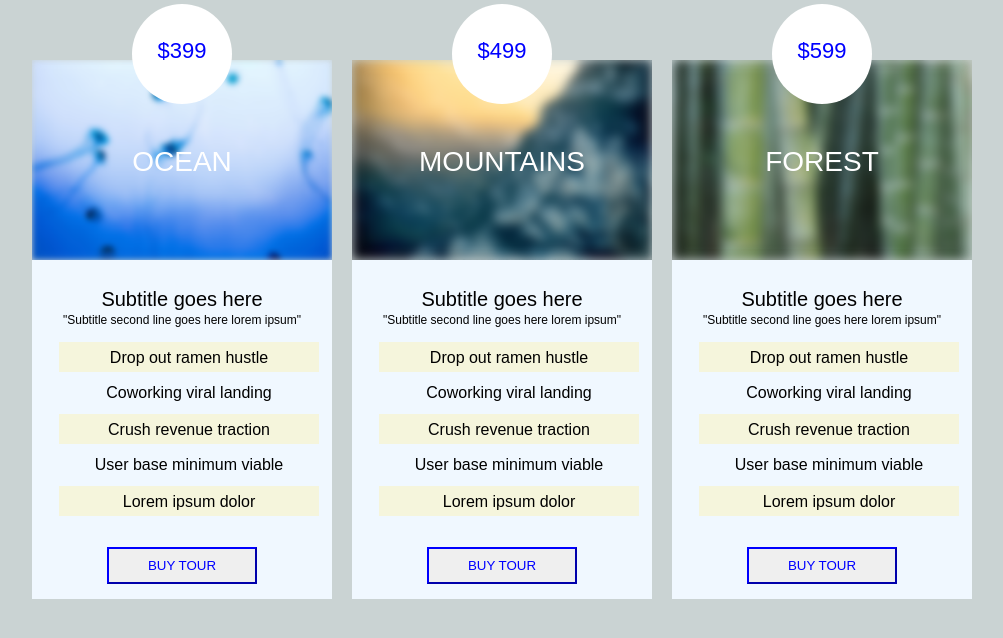
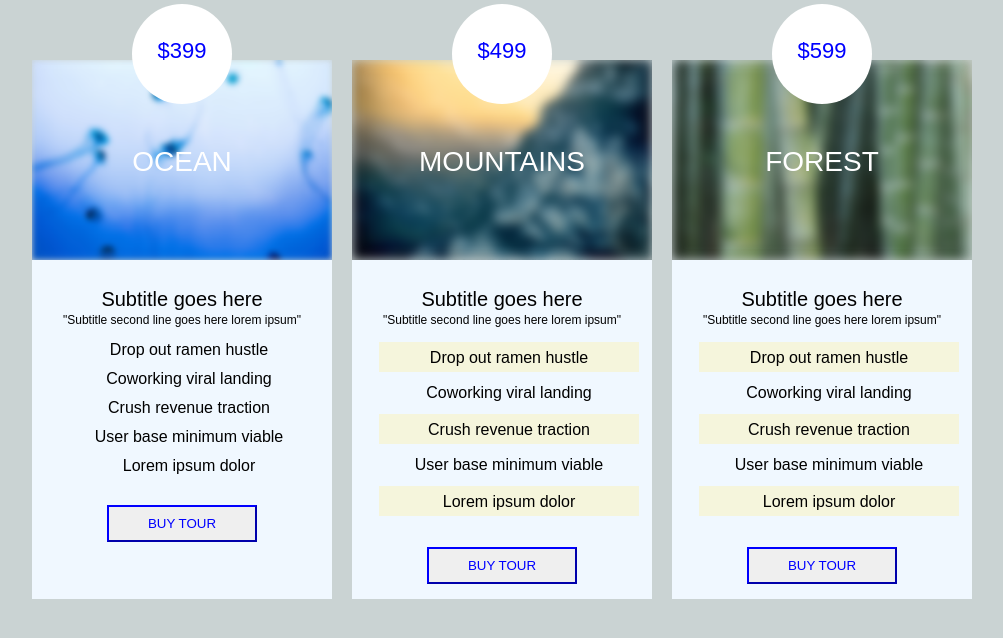
Before and after one commit to buiviethoang1204/pricetable-practice, a plain HTML site: page index.html in a window 1280 px wide. Shown: the whole page, without its empty margins (138-1141 px from the left). Drawn offline with Linux system fonts and the light colour scheme.

Commit message:
Update index.html

```diff
--- a/index.html
+++ b/index.html
@@ -20,11 +20,11 @@
                     <p>"Subtitle second line goes here lorem ipsum"</p>
                 </div>
                 <ul>
-                    <li class="list-item-1">Drop out ramen hustle</li>
+                    <li class="list-item">Drop out ramen hustle</li>
                     <li class="list-item">Coworking viral landing</li>
-                    <li class="list-item-1">Crush revenue traction</li>
+                    <li class="list-item">Crush revenue traction</li>
                     <li class="list-item">User base minimum viable</li>
-                    <li class="list-item-1">Lorem ipsum dolor</li>
+                    <li class="list-item">Lorem ipsum dolor</li>
                 </ul>
                 <button>BUY TOUR</button>
             </div>
```
